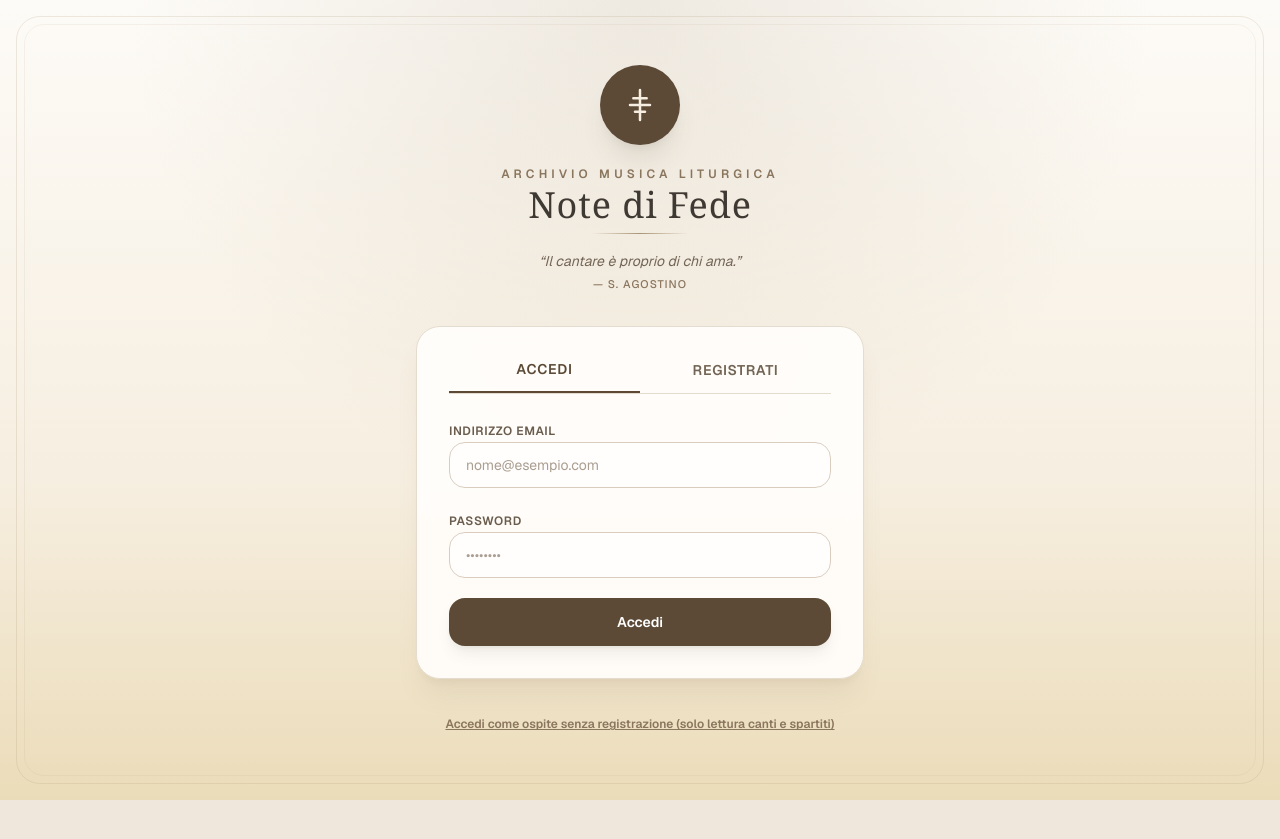
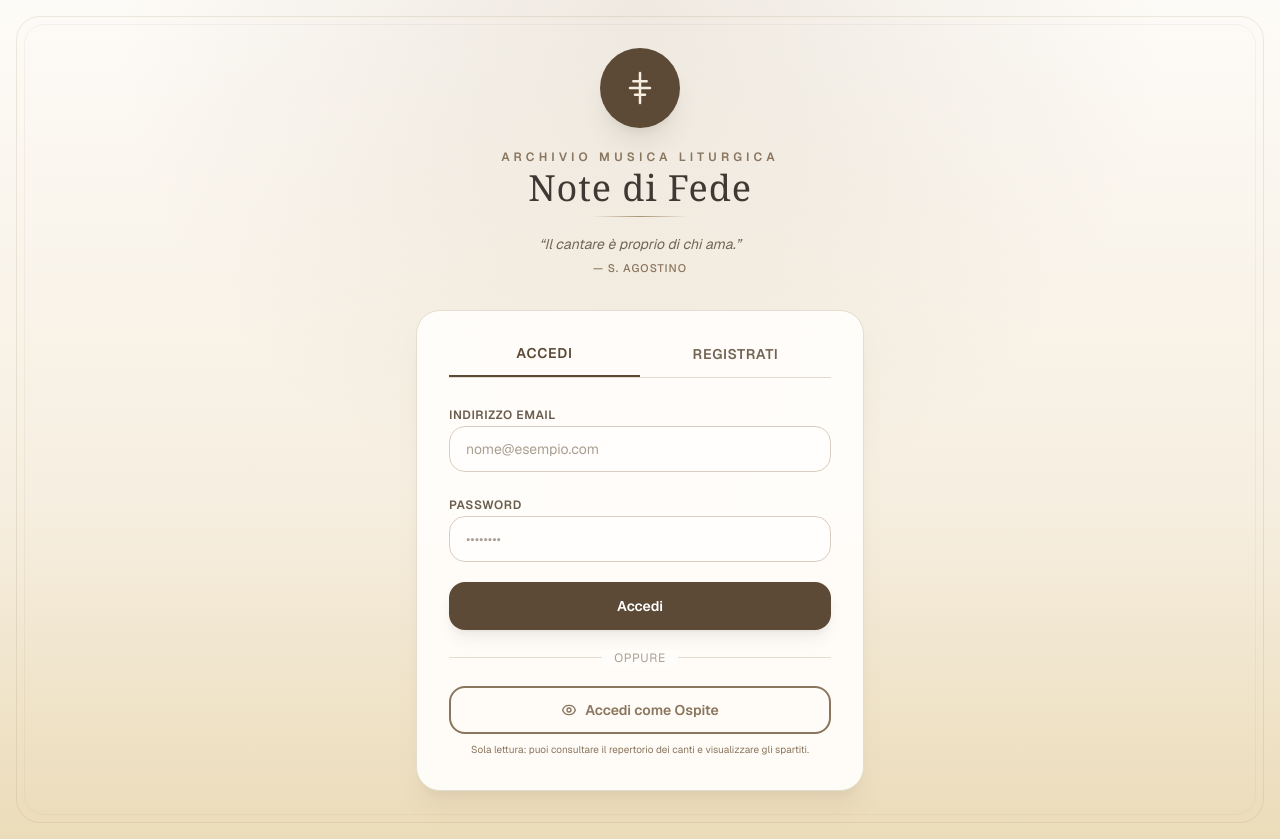
Before and after one commit to nicolamorganti/NoteDiFede, a Next.js app: page / in a window 1280 px wide. Before the commit the page ends 800 px from the top, so only its background shows below. Built offline with nearby package versions, Linux system fonts and the light colour scheme; no server answers.

Commit message:
style: improve guest access button and add database security migration

```diff
--- a/app/page.tsx
+++ b/app/page.tsx
@@ -235,16 +235,48 @@ export default function LoginPage() {
               {loading ? (isSignUp ? "Registrazione..." : "Accesso in corso...") : (isSignUp ? "Registrati" : "Accedi")}
             </button>
           </form>
-        </div>
 
-        {/* Public Access Link */}
-        <div className="text-center">
+          {/* Divider */}
+          <div className="relative flex items-center justify-center my-5">
+            <div className="absolute inset-0 flex items-center">
+              <div className="w-full border-t border-[#e4dcce]" />
+            </div>
+            <span className="relative bg-[#fffdfa] px-3 text-xs uppercase tracking-wider text-[#aa9e90]">
+              oppure
+            </span>
+          </div>
+
+          {/* Guest Access Button */}
           <button
+            type="button"
             onClick={() => router.push("/canti")}
-            className="text-xs font-semibold text-[#8a755d] hover:text-[#5c4a37] underline transition"
+            className="w-full rounded-2xl border-2 border-[#8a755d] bg-transparent py-3 text-sm font-semibold text-[#8a755d] transition duration-300 hover:bg-[#8a755d]/5 hover:text-[#5c4a37] hover:border-[#5c4a37] active:scale-[0.98] flex items-center justify-center gap-2"
           >
-            Accedi come ospite senza registrazione (solo lettura canti e spartiti)
+            <svg
+              className="h-4 w-4 shrink-0"
+              fill="none"
+              stroke="currentColor"
+              viewBox="0 0 24 24"
+              xmlns="http://www.w3.org/2000/svg"
+            >
+              <path
+                strokeLinecap="round"
+                strokeLinejoin="round"
+                strokeWidth={2}
+                d="M15 12a3 3 0 11-6 0 3 3 0 016 0z"
+              />
+              <path
+                strokeLinecap="round"
+                strokeLinejoin="round"
+                strokeWidth={2}
+                d="M2.458 12C3.732 7.943 7.523 5 12 5c4.478 0 8.268 2.943 9.542 7-1.274 4.057-5.064 7-9.542 7-4.477 0-8.268-2.943-9.542-7z"
+              />
+            </svg>
+            Accedi come Ospite
           </button>
+          <p className="text-center text-[10px] text-[#8a755d] mt-2 leading-relaxed">
+            Sola lettura: puoi consultare il repertorio dei canti e visualizzare gli spartiti.
+          </p>
         </div>
       </div>
     </main>
```
Also changed, not shown: 1 other file (tests, documents, lock files or other folders).
